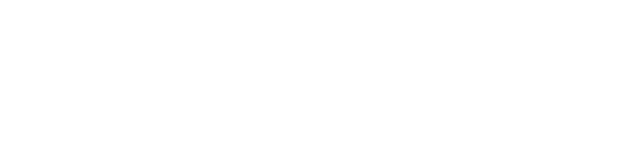
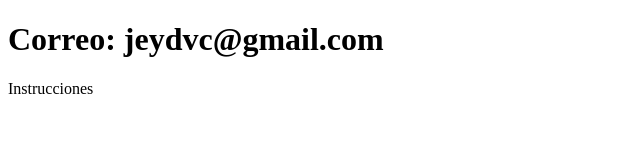
Before and after one commit to jeydvc/sistema-de-registro-prueba-allura, a plain HTML site: page index.html in a window 1280 px wide. Shown: the whole page, without its empty margins (0-640 px from the left). Drawn offline with Linux system fonts and the light colour scheme.

Commit message:
Actualiza el contacto

```diff
--- a/index.html
+++ b/index.html
@@ -6,6 +6,7 @@
     <title>Sistema de registro de juegos</title>
 </head>
 <body>
-
+    <h1>Correo: jeydvc@gmail.com</h1>
+    <p>Instrucciones</p>
 </body>
 </html>
```
